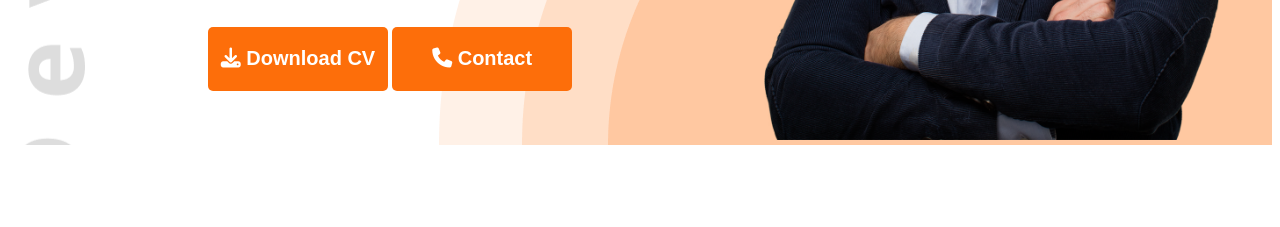
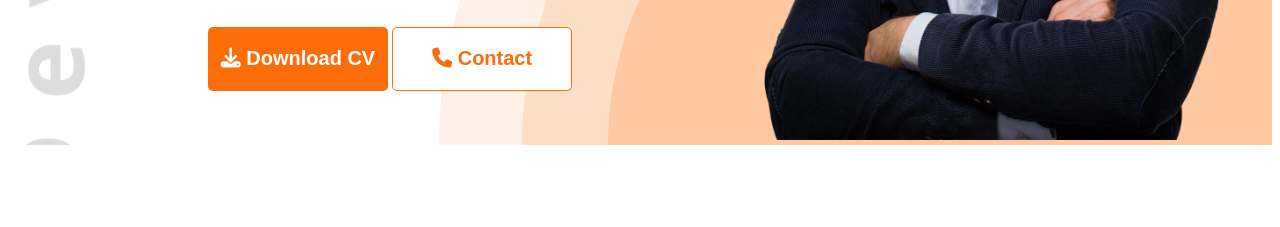
Before and after one commit to nahid184141/portfolio-web-dev, a plain HTML site: page index.html in a window 1280 px wide. Shown: the part 573-800 px from the top of the page. Drawn offline with nearby package versions, Linux system fonts and the light colour scheme.

Commit message:
add navigate with contact button

```diff
--- a/index.html
+++ b/index.html
@@ -28,7 +28,7 @@
                 <h1 class="banner-title">Mary Hardy</h1>
                 <p class="banner-description">Shot what able cold new see hold.Friendly as an betrayed formerly<br> he. Morning because as to society behaved moments.</p>
                 <button class="btn-primary"><i class="fa-solid fa-download"></i> Download CV</button>
-                <button class="btn-primary"><i class="fa-solid fa-phone"></i> Contact</button>
+                <button  class="btn-secondary"><a href="#connect"><i class="fa-solid fa-phone"></i> Contact</a></button>
             </div>
 
             <div class="banner-image">
@@ -165,7 +165,7 @@
 
 
     </main>
-    <footer>
+    <footer id="connect">
         <div class="coloumn">
             <div class="coloumn-left">
                 <h3 class="message">Lets Connect</h3>
--- a/styles/portfolio.css
+++ b/styles/portfolio.css
@@ -57,6 +57,16 @@ nav li a {
     font-size: 20px;
     font-weight:bold;
 }
+.btn-secondary{
+    background-color:#FFFFFF;;
+    width:180px;
+    height:64px;
+    border-radius: 5px;
+    font-size: 20px;
+    font-weight:bold;
+    border: 1px solid;
+    border-color: #FD6E0A;
+}
 
 .banner{
     display: flex;
@@ -92,6 +102,13 @@ nav li a {
 }
 .banner-image .img{
     width:100%;
+}
+.btn-secondary a{
+    text-decoration: none;
+    color:#FD6E0A;
+}
+.btn-secondary a:hover{
+    color:#f43505;
 }
 
 /*aboutme*/
```
